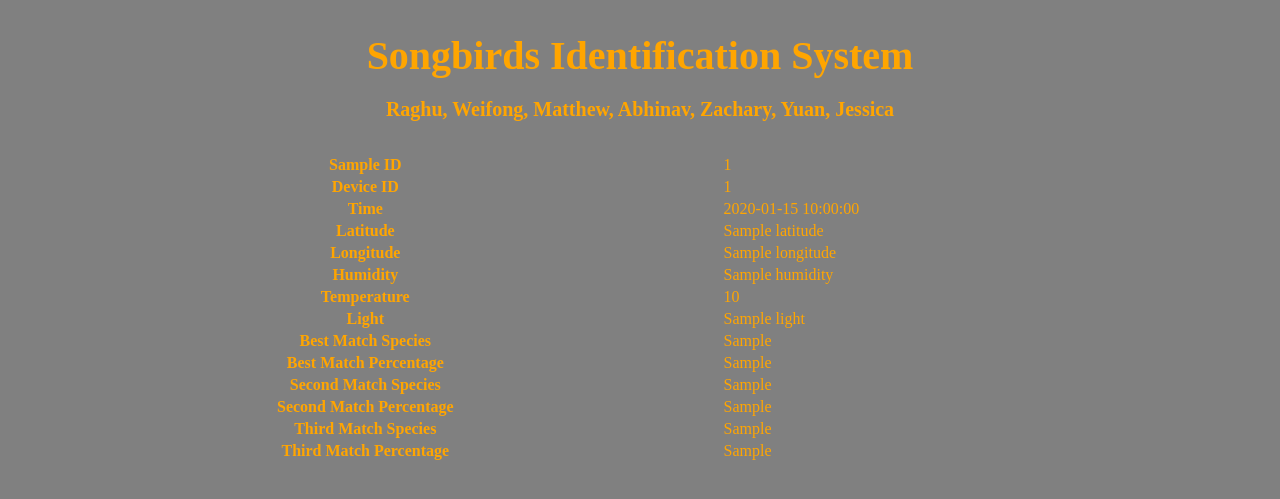
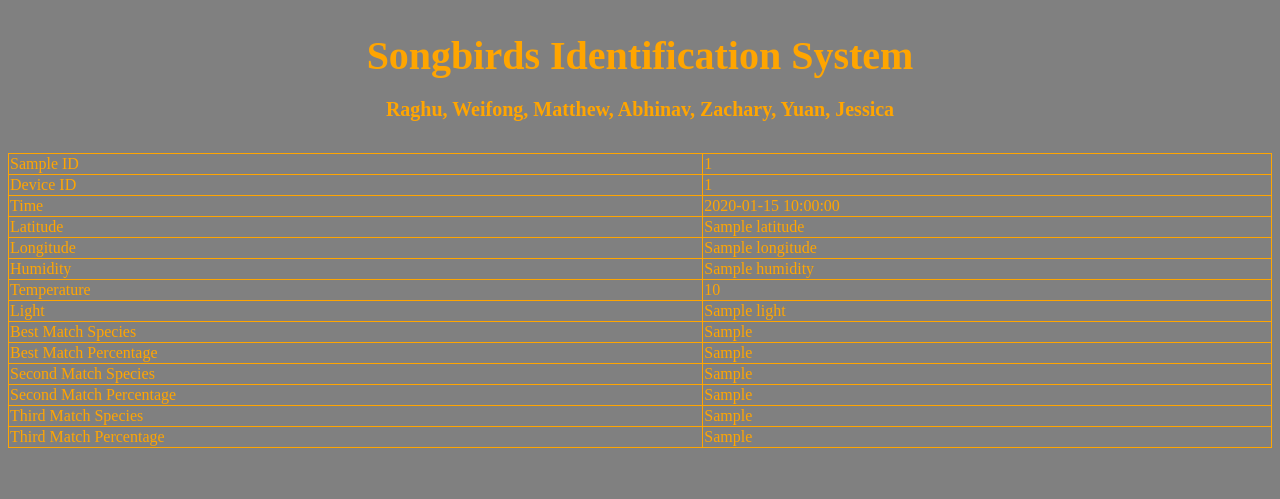
Before and after one commit to BackyardBrains/Projects, a Flask app: template Songbird/database/templates/info.html in a window 1280 px wide. Shown: the part 189-688 px from the top of the page. Run offline with Flask 2, Linux system fonts and the light colour scheme; the template is opened without the code that fills it: most values are stand-ins (such as "Sample title", 1, 10 or a date in 2020).

Commit message:
updates to web app

```diff
--- a/Songbird/database/controllers/sqlpage.py
+++ b/Songbird/database/controllers/sqlpage.py
@@ -22,6 +22,8 @@ def sqlpage_route():
     alter = 'alter'
     drop = 'drop'
     select = 'select'
+    searchFrom = 'from sampleinfo'
+    sampleInfo = 'sampleInfo'
 
     if request.method == 'POST':
         search = request.form.get('command')
@@ -30,7 +32,7 @@ def sqlpage_route():
             error = 'Command not allowed, please only use the SELECT command.'
         elif create in search.lower() or alter in search.lower() or drop in search.lower():
             error = 'Command not allowed, please only use the SELECT command.'
-        elif select not in search.lower():
+        elif select not in search.lower() or searchFrom not in search.lower() or sampleInfo not in search:
             error = 'Command not allowed, please only use the SELECT command.'
 
         if not error:
--- a/Songbird/database/templates/index.html
+++ b/Songbird/database/templates/index.html
@@ -20,7 +20,7 @@
                     <option value="ascending">Ascending</option>
                     <option value="descending">Descending</option>
             </select>
-            <p class="para"> direction.<br>(Optional selection: </p>
+            <p class="para"> direction. (Optional selection: </p>
             <select name="col" class="options">
                     <option value="">Column</option>
                     <option value="sampleid">Sample ID</option>
@@ -46,6 +46,7 @@
             <p class="para"> )</p>
             <input class="button" type="submit">
         </form>
+        <p class="para"><i>Check the navigation bar at the top for other options!</i><br></p>
 
         {% if result %}
             <p class="para"><br>Results from query: <i>{{search}}</i><br></p>
--- a/Songbird/database/templates/info.html
+++ b/Songbird/database/templates/info.html
@@ -1,60 +1,76 @@
 {% extends "base.html" %}
 {% block content %}
+
+<style>
+    table{
+    border-collapse:collapse;
+    border:1px solid;
+    }
+
+    table td{
+    border:1px solid;
+    }
+
+    table th{
+    border:1px solid;
+    }
+</style>
+
 <font color="orange"><table style="width:100%">
     <tr>
-	    <th>Sample ID</th>
+	    <td>Sample ID</td>
 	    <td>{{res["sampleid"]}}</td>
 	</tr>
 	<tr>
-		<th>Device ID</th>
+		<td>Device ID</td>
 		<td>{{res["deviceid"]}}</td>
 	</tr>
 	<tr>
-		<th>Time</th>
+		<td>Time</td>
 		<td>{{res["added"]}}</td>
 	</tr>
 	<tr>
-		<th>Latitude</th>
+		<td>Latitude</td>
 		<td>{{res["latitude"]}}</td>
 	</tr>
 	<tr>
-		<th>Longitude</th>
+		<td>Longitude</td>
 		<td>{{res["longitude"]}}</td>
 	</tr>
 	<tr>
-		<th>Humidity</th>
+		<td>Humidity</td>
 		<td>{{res["humidity"]}}</td>
 	</tr>
 	<tr>
-		<th>Temperature</th>
+		<td>Temperature</td>
 		<td>{{res["temp"]}}</td>
 	</tr>
 	<tr>
-		<th>Light</th>
+		<td>Light</td>
 		<td>{{res["light"]}}</td>
 	</tr>
 	<tr>
-		<th>Best Match Species</th>
+		<td>Best Match Species</td>
 		<td>{{res["type1"]}}</td>
 	</tr>
     <tr>
-    	<th>Best Match Percentage</th>
+    	<td>Best Match Percentage</td>
     	<td>{{res["per1"]}}</td>
     </tr>
     <tr>
-		<th>Second Match Species</th>
+		<td>Second Match Species</td>
 		<td>{{res["type2"]}}</td>
 	</tr>
 	<tr>
-    	<th>Second Match Percentage</th>
+    	<td>Second Match Percentage</td>
     	<td>{{res["per2"]}}</td>
     </tr>
     <tr>
-		<th>Third Match Species</th>
+		<td>Third Match Species</td>
 		<td>{{res["type3"]}}</td>
 	</tr>
 	<tr>
-    	<th>Third Match Percentage</th>
+    	<td>Third Match Percentage</td>
     	<td>{{res["per3"]}}</td>
     </tr>
 </table></font>
--- a/Songbird/database/templates/sqlpage.html
+++ b/Songbird/database/templates/sqlpage.html
@@ -1,6 +1,7 @@
 {% extends "base.html" %}
 {% block content %}
     <body style="background-color:grey;">
+        <p class="para"><i>SQL commands using SELECT only, others will be rejected!</i><br></p>
         <p class="para">Columns within table <b>sampleInfo</b>:</p>
         <ul class="cols">
             <li>&#9656; sampleid INTEGER</li>
```
